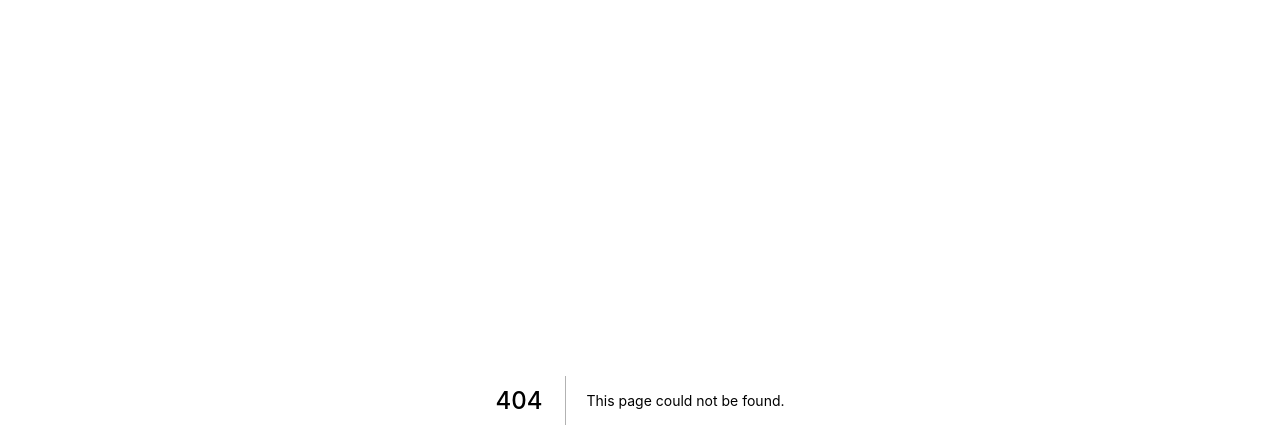
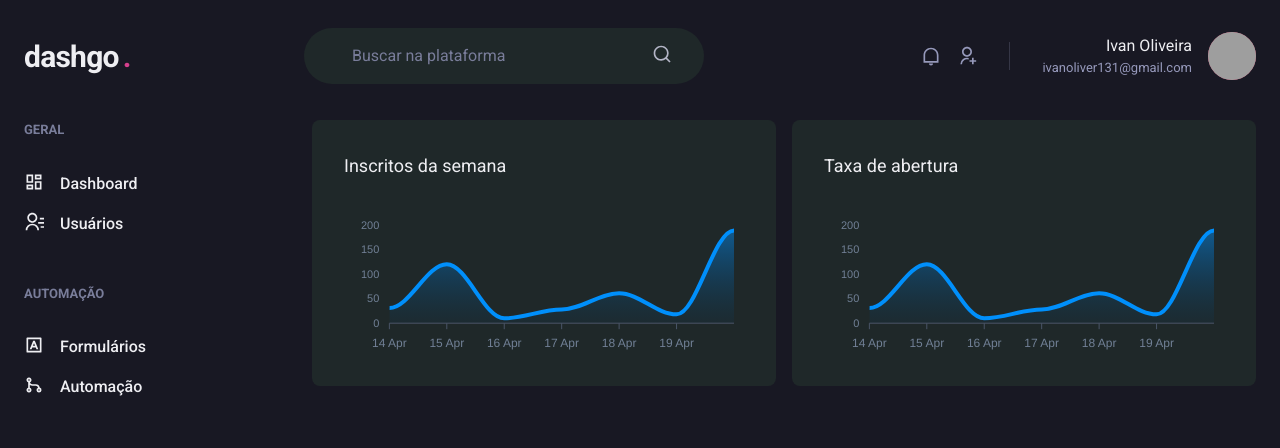
Before and after one commit to IvanOliver131/dashgo, a Next.js app: page /dashboard in a window 1280 px wide. Before the commit this address had no page. Shown: the top 448 px of the page. Built offline with nearby package versions, Linux system fonts and the light colour scheme; grey boxes are pictures that could not be loaded; a web font is replaced by a local one.

Commit message:
DevCommit

```diff
--- a/package.json
+++ b/package.json
@@ -13,10 +13,13 @@
     "@chakra-ui/react": "^1.8.8",
     "@emotion/react": "^11.9.0",
     "@emotion/styled": "^11.8.1",
+    "apexcharts": "^3.35.0",
     "framer-motion": "^6.2.9",
     "next": "12.1.4",
     "react": "18.0.0",
-    "react-dom": "18.0.0"
+    "react-apexcharts": "^1.4.0",
+    "react-dom": "18.0.0",
+    "react-icons": "^4.3.1"
   },
   "devDependencies": {
     "@types/node": "^17.0.23",
--- /dev/null
+++ b/src/components/Header.tsx
@@ -0,0 +1,97 @@
+import { Flex, Input, Text, Icon, HStack, Box, Avatar } from "@chakra-ui/react";
+import { RiNotificationLine, RiSearchLine, RiUserAddLine } from 'react-icons/ri'
+
+
+export function Header() {
+  return (
+    <Flex
+      as="header"
+      w="100%"
+      maxWidth={1480}
+      h="20"
+      mx="auto"
+      mt="4"
+      px="6"
+      align="center"
+    >
+      <Text
+        fontSize="3xl"
+        fontWeight="bold"
+        letterSpacing="tight"
+        w="64"
+      >
+        dashgo
+        <Text
+          as="span"
+          ml="1"
+          color="pink.500"
+        >
+          .
+        </Text>
+      </Text>
+
+      <Flex
+        as="label"
+        flex="1"
+        py="4"
+        px="8"
+        ml="6"
+        maxWidth={400}
+        alignSelf="center"
+        color="gray.200"
+        position="relative"
+        bg="gray.800"
+        borderRadius="full"
+      >
+        <Input
+          color="gray.50"
+          variant="unstyled"
+          px="4"
+          mr="4"
+          placeholder="Buscar na plataforma"
+          _placeholder={{ color: 'gray.400' }}
+        />
+
+        <Icon as={RiSearchLine} fontSize="20" />
+      </Flex>
+
+      <Flex
+        align="center"
+        ml="auto"
+      >
+        <HStack
+          spacing="4"
+          mx="8"
+          pr="8"
+          py="1"
+          color="gray.300"
+          borderRightWidth={1}
+          borderColor="gray.700"
+        >
+          <Icon as={RiNotificationLine} fontSize="20" />
+          <Icon as={RiUserAddLine} fontSize="20" />
+        </HStack>
+
+        <Flex
+          align="center"
+        >
+          <Box mr="4" textAlign="right">
+            <Text>Ivan Oliveira</Text>
+            <Text
+              color="gray.300"
+              fontSize="small"
+            >
+              ivanoliver131@gmail.com
+            </Text>
+          </Box>
+
+          <Avatar
+            size="md"
+            name="Ivan Oliveira"
+            src="https://github.com/ivanOliver131.png"
+          />
+        </Flex>
+      </Flex>
+    </Flex>
+  );
+}
--- /dev/null
+++ b/src/components/Sidebar.tsx
@@ -0,0 +1,85 @@
+import { Box, Icon, Link, Stack, Text } from "@chakra-ui/react";
+import { RiContactsLine, RiDashboardLine, RiGitMergeLine, RiInputMethodLine } from "react-icons/ri";
+
+export function Sidebar() {
+  return (
+    <Box
+      as="aside"
+      w="64"
+      mr="8"
+    >
+      <Stack
+        spacing="12"
+        align="flex-start"
+      >
+        <Box>
+          <Text
+            fontWeight="bold"
+            color="gray.400"
+            fontSize="small"
+          >
+            GERAL
+          </Text>
+          <Stack
+            spacing="4"
+            mt="8"
+            align="strech"
+          >
+            <Link
+              display="flex"
+              alignContent="center"
+            >
+              <Icon
+                as={RiDashboardLine}
+                fontSize="20"
+              />
+              <Text
+                ml="4"
+                fontWeight="medium"
+              >
+                Dashboard
+              </Text>
+            </Link>
+            <Link
+              display="flex"
+              alignContent="center"
+            >
+              <Icon as={RiContactsLine} fontSize="20" />
+              <Text ml="4" fontWeight="medium">Usuários</Text>
+            </Link>
+          </Stack>
+        </Box>
+
+        <Box>
+          <Text
+            fontWeight="bold"
+            color="gray.400"
+            fontSize="small"
+          >
+            AUTOMAÇÃO
+          </Text>
+          <Stack
+            spacing="4"
+            mt="8"
+            align="strech"
+          >
+            <Link
+              display="flex"
+              alignContent="center"
+            >
+              <Icon as={RiInputMethodLine} fontSize="20" />
+              <Text ml="4" fontWeight="medium">Formulários</Text>
+            </Link>
+            <Link
+              display="flex"
+              alignContent="center"
+            >
+              <Icon as={RiGitMergeLine} fontSize="20" />
+              <Text ml="4" fontWeight="medium">Automação</Text>
+            </Link>
+          </Stack>
+        </Box>
+      </Stack>
+    </Box>
+  );
+}
--- /dev/null
+++ b/src/pages/dashboard.tsx
@@ -0,0 +1,119 @@
+import { Box, Flex, SimpleGrid, Text, theme } from "@chakra-ui/react";
+import dynamic from "next/dynamic";
+import { Header } from "../components/Header";
+import { Sidebar } from "../components/Sidebar";
+
+const Chart = dynamic(() => import('react-apexcharts'), {
+  ssr: false // Desliga o serverSideRendering
+});
+
+const options = {
+  chart: {
+    toolbar: {
+      show: false,
+    },
+    zoom: {
+      enabled: false,
+    },
+    foreColor: theme.colors.gray[500],
+  },
+  grid: {
+    show: false,
+  },
+  dataLabels: {
+    enabled: false,
+  },
+  tooltip: {
+    enabled: false
+  },
+  xaxis: {
+    type: 'datetime',
+    axisBorder: {
+      color: theme.colors.gray[600],
+    },
+    axisTicks: {
+      color: theme.colors.gray[600],
+    },
+    categories: [
+      '2022-04-14T00:00:00.000Z',
+      '2022-04-15T00:00:00.000Z',
+      '2022-04-16T00:00:00.000Z',
+      '2022-04-17T00:00:00.000Z',
+      '2022-04-18T00:00:00.000Z',
+      '2022-04-19T00:00:00.000Z',
+      '2022-04-20T00:00:00.000Z',
+    ],
+  },
+  fill: {
+    opacity: 0.3,
+    type: 'gradient',
+    gradient: {
+      shade: 'dark',
+      opacityFrom: 0.7,
+      opacityTo: 0.3,
+    }
+  }
+};
+
+const series = [
+  { name: 'series1', data: [31, 120, 10, 28, 61, 18, 189] }
+];
+export default function Dashboard() {
+  return (
+    <Flex direction="column" h="100vh">
+      <Header />
+
+      <Flex w="100%" my="6" maxWidth={1480} mx="auto" px="6">
+        <Sidebar />
+
+        <SimpleGrid
+          flex="1"
+          gap="4"
+          minChildWidth="320px"
+          alignContent="flex-start"
+        >
+          <Box
+            p="8"
+            bg="gray.800"
+            borderRadius={8}
+            pb="4"
+          >
+            <Text
+              fontSize="lg"
+              mb="4"
+            >
+              Inscritos da semana
+            </Text>
+            <Chart
+              options={options}
+              series={series}
+              type="area"
+              height={160}
+            />
+          </Box>
+
+          <Box
+            p="8"
+            bg="gray.800"
+            borderRadius={8}
+            pb="4"
+          >
+            <Text
+              fontSize="lg"
+              mb="4"
+            >
+              Taxa de abertura
+            </Text>
+            <Chart
+              options={options}
+              series={series}
+              type="area"
+              height={160}
+            />
+          </Box>
+        </SimpleGrid>
+      </Flex>
+    </Flex>
+
+  );
+}
```
Also changed, not shown: src/pages/users/index.tsx (added, +30 -0 lines), 1 other file (tests, documents, lock files or other folders).
